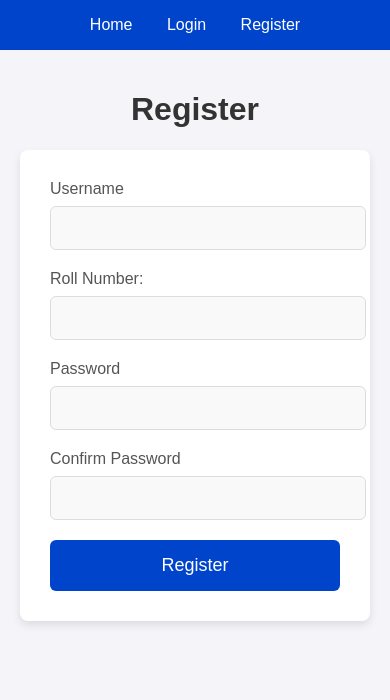
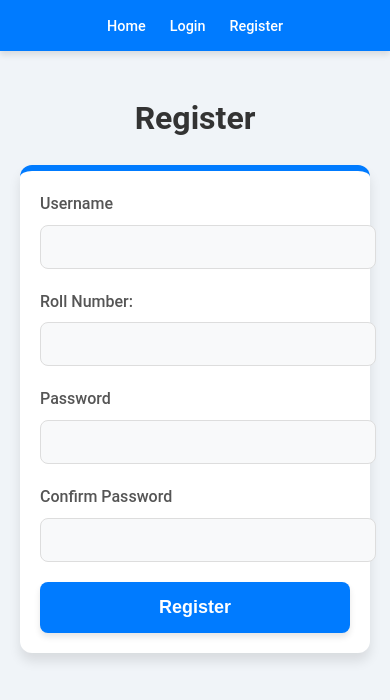
Before and after one commit to avinashlone22/Student_task, a Flask app: page /register in a window 390 px wide. Shown: the top 700 px of the page. Run offline with Flask 3, Linux system fonts and the light colour scheme; parts of the project's set-up code (start-up, migrations or seed data) failed here and were passed over.

Commit message:
changes final 11

```diff
--- a/application.py
+++ b/application.py
@@ -44,7 +44,7 @@ class Task(db.Model):
 
 # Utility function to query the database
 def query_db(query, args=(), one=False):
-    with sqlite3.connect(DATABASE) as conn:
+    with sqlite3.connect(db) as conn:
         cursor = conn.cursor()
         cursor.execute(query, args)
         conn.commit()
--- a/static/style.css
+++ b/static/style.css
@@ -1,33 +1,40 @@
 /* Body */
 body {
-    font-family: Arial, sans-serif;
+    font-family: 'Roboto', Arial, sans-serif;
     margin: 0;
     padding: 0;
-    background-color: #f4f4f9;
+    background-color: #f0f4f8;
     color: #333;
+    line-height: 1.6;
 }
 
 /* Navigation Bar */
 nav {
-    background-color: #0044cc;
+    background-color: #007bff;
     color: white;
     padding: 1rem;
     text-align: center;
+    box-shadow: 0px 4px 6px rgba(0, 0, 0, 0.1);
 }
 
 nav a {
     color: white;
     margin: 0 15px;
     text-decoration: none;
+    font-size: 1rem;
+    font-weight: 500;
+    transition: color 0.3s ease;
 }
 
 nav a:hover {
-    text-decoration: underline;
+    color: #ffdd57;
 }
 
 /* Main Content */
 main {
     padding: 20px;
+    max-width: 1200px;
+    margin: 0 auto;
 }
 
 /* Table */
@@ -35,47 +42,69 @@ table {
     width: 100%;
     border-collapse: collapse;
     margin: 20px 0;
+    background-color: #fff;
+    box-shadow: 0px 4px 8px rgba(0, 0, 0, 0.1);
+    border-radius: 8px;
+    overflow: hidden;
 }
 
 table th, table td {
     border: 1px solid #ddd;
-    padding: 8px;
+    padding: 12px;
     text-align: left;
+    font-size: 0.95rem;
 }
 
 table th {
-    background-color: #f2f2f2;
+    background-color: #007bff;
+    color: white;
+    font-weight: bold;
+    text-transform: uppercase;
+}
+
+table tr:nth-child(even) {
+    background-color: #f9f9f9;
+}
+
+table tr:hover {
+    background-color: #f1f1f1;
 }
 
 /* Button Styling */
 button {
     padding: 10px 20px;
-    background-color: #0044cc;
+    background-color: #007bff;
     color: white;
     border: none;
     cursor: pointer;
     border-radius: 5px;
-    transition: background-color 0.3s ease;
+    font-size: 1rem;
+    font-weight: 500;
+    box-shadow: 0px 4px 6px rgba(0, 0, 0, 0.1);
+    transition: background-color 0.3s ease, transform 0.2s ease;
 }
 
 button:hover {
-    background-color: #002a80;
+    background-color: #0056b3;
+    transform: translateY(-2px);
 }
 
 /* Form Styling */
 form {
     background-color: #ffffff;
     padding: 30px;
-    border-radius: 8px;
-    box-shadow: 0px 4px 8px rgba(0, 0, 0, 0.1);
+    border-radius: 12px;
+    box-shadow: 0px 8px 12px rgba(0, 0, 0, 0.1);
     max-width: 600px;
     margin: 20px auto;
+    border-top: 6px solid #007bff;
 }
 
 form h2 {
     font-size: 24px;
     margin-bottom: 20px;
-    color: #0044cc;
+    color: #007bff;
+    text-align: center;
 }
 
 form label {
@@ -83,6 +112,7 @@ form label {
     color: #555;
     margin-bottom: 8px;
     display: block;
+    font-weight: 500;
 }
 
 form input, form textarea {
@@ -91,15 +121,16 @@ form input, form textarea {
     width: 100%;
     padding: 12px;
     border: 1px solid #ddd;
-    border-radius: 6px;
+    border-radius: 8px;
     font-size: 16px;
-    background-color: #f9f9f9;
+    background-color: #f8f9fa;
     transition: border-color 0.3s ease, background-color 0.3s ease;
 }
 
 form input:focus, form textarea:focus {
-    border-color: #0044cc;
+    border-color: #007bff;
     background-color: #fff;
+    box-shadow: 0px 0px 4px rgba(0, 123, 255, 0.3);
 }
 
 form textarea {
@@ -111,12 +142,14 @@ form button {
     width: 100%;
     padding: 15px;
     font-size: 18px;
-    border-radius: 6px;
-    transition: background-color 0.3s ease;
+    border-radius: 8px;
+    font-weight: 600;
+    transition: background-color 0.3s ease, transform 0.2s ease;
 }
 
 form button:hover {
-    background-color: #003366;
+    background-color: #0056b3;
+    transform: translateY(-2px);
 }
 
 /* Success or Error Messages */
@@ -124,8 +157,30 @@ form .message {
     font-size: 14px;
     color: #e74c3c;
     margin-top: 10px;
+    text-align: center;
 }
 
 form .success-message {
     color: #2ecc71;
 }
+
+/* Responsive Design */
+@media (max-width: 768px) {
+    nav {
+        padding: 0.8rem;
+    }
+
+    nav a {
+        margin: 0 10px;
+        font-size: 0.9rem;
+    }
+
+    form {
+        padding: 20px;
+    }
+
+    button {
+        font-size: 0.9rem;
+        padding: 8px 16px;
+    }
+}
```
